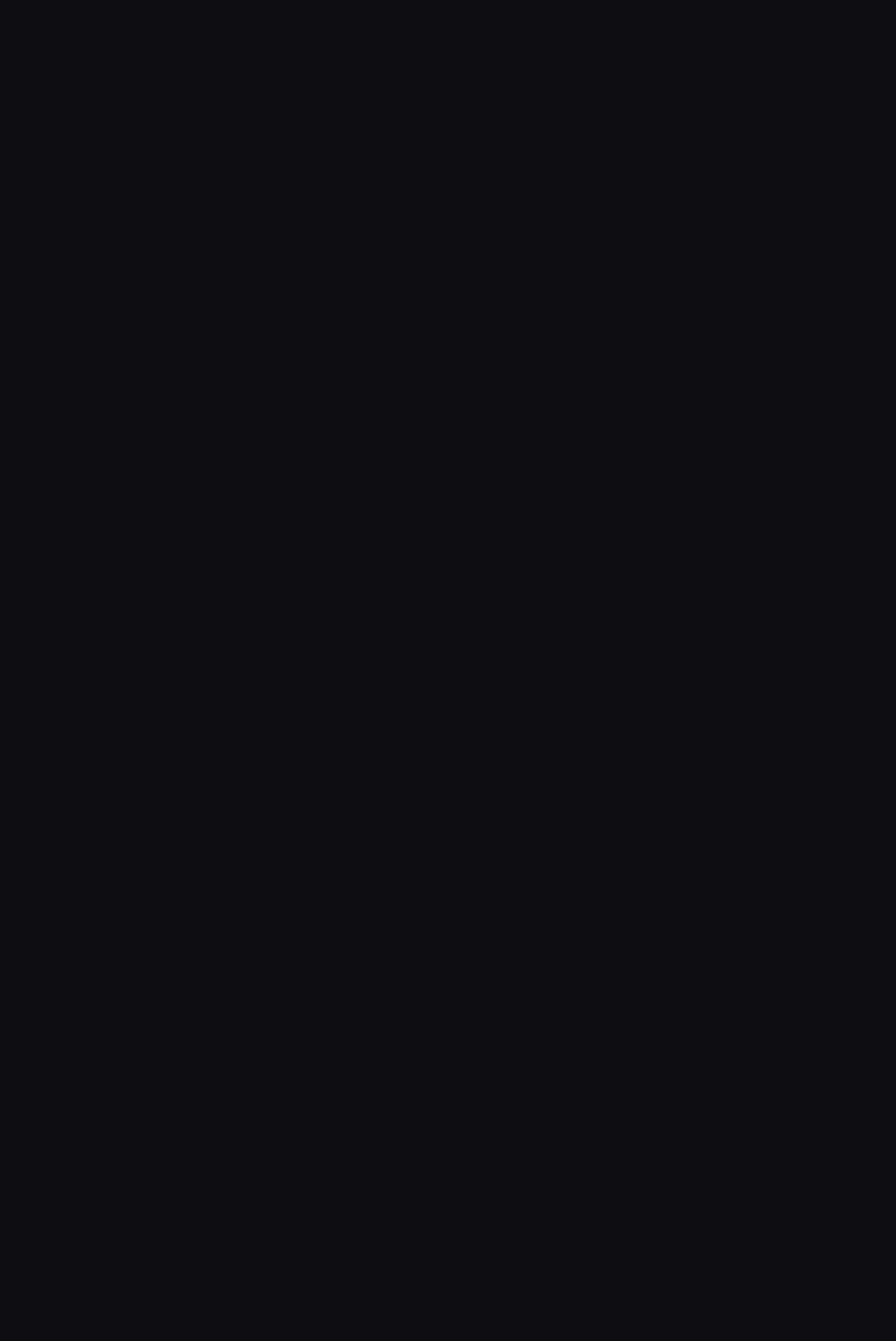
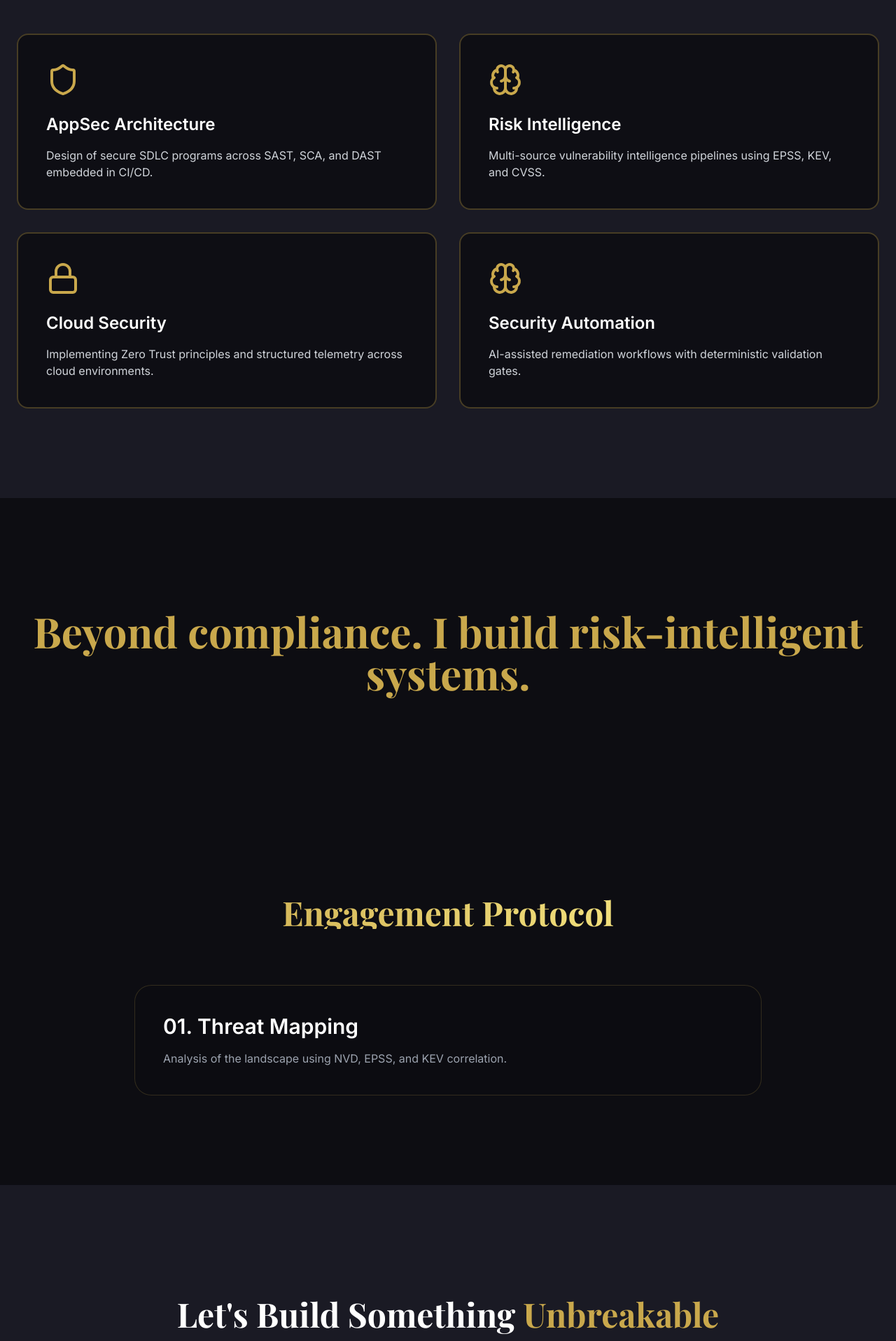
Before and after one commit to quadriconsulting/jq, a React (Vite) app: page / in a window 1280 px wide. Shown: the part 880-2797 px from the top of the page at 70% size. Before the commit the page ends 800 px from the top, so only its background shows below. Built offline with nearby package versions, Linux system fonts and the light colour scheme.

Commit message:
Update App.tsx

```diff
--- a/src/App.tsx
+++ b/src/App.tsx
@@ -79,7 +79,61 @@ const Hero = () => {
   )
 }
 
-// ... [Features, Philosophy, Protocol, CTA, Footer go here - keeping them as per your original code] ...
+const Features = () => {
+  const features = [
+    { icon: <Shield className="w-12 h-12" />, title: "AppSec Architecture", description: "Design of secure SDLC programs across SAST, SCA, and DAST embedded in CI/CD." },
+    { icon: <Brain className="w-12 h-12" />, title: "Risk Intelligence", description: "Multi-source vulnerability intelligence pipelines using EPSS, KEV, and CVSS." },
+    { icon: <Lock className="w-12 h-12" />, title: "Cloud Security", description: "Implementing Zero Trust principles and structured telemetry across cloud environments." },
+    { icon: <Brain className="w-12 h-12" />, title: "Security Automation", description: "AI-assisted remediation workflows with deterministic validation gates." }
+  ]
+  return (
+    <section id="services" className="py-32 px-6 bg-obsidianLight">
+      <div className="max-w-7xl mx-auto grid grid-cols-1 md:grid-cols-2 gap-8">
+        {features.map((f, i) => (
+          <div key={i} className="glass p-10 rounded-2xl border-2 border-champagne/30">
+            <div className="text-champagne mb-6">{f.icon}</div>
+            <h3 className="text-2xl font-semibold mb-4 text-white">{f.title}</h3>
+            <p className="text-gray-300">{f.description}</p>
+          </div>
+        ))}
+      </div>
+    </section>
+  )
+}
+
+const Philosophy = () => (
+  <section id="philosophy" className="py-40 px-6 text-center bg-obsidian">
+    <h2 className="text-4xl md:text-6xl font-serif font-bold text-champagne">Beyond compliance. I build risk-intelligent systems.</h2>
+  </section>
+)
+
+const Protocol = () => (
+  <section className="py-32 px-6 bg-obsidian">
+    <div className="max-w-4xl mx-auto space-y-20">
+      <h2 className="text-5xl font-serif font-bold text-center text-gradient">Engagement Protocol</h2>
+      <div className="glass p-10 rounded-3xl border border-champagne/20">
+        <h3 className="text-3xl font-semibold mb-4">01. Threat Mapping</h3>
+        <p className="text-gray-400">Analysis of the landscape using NVD, EPSS, and KEV correlation.</p>
+      </div>
+    </div>
+  </section>
+)
+
+const CTA = () => (
+  <section id="contact" className="py-40 px-6 bg-obsidianLight text-center">
+    <h2 className="text-5xl font-serif font-bold mb-8">Let's Build Something <span className="text-champagne">Unbreakable</span></h2>
+    <a href="mailto:jeremy@quadri.fit" className="inline-flex items-center gap-3 bg-champagne text-obsidian px-12 py-6 rounded-full font-semibold">
+      <Mail className="w-5 h-5" /> jeremy@quadri.fit
+    </a>
+  </section>
+)
+
+const Footer = () => (
+  <footer className="bg-obsidian py-16 px-6 text-center border-t border-gray-800">
+    <p className="text-gray-500">© 2026 Jeremy Quadri. All rights reserved.</p>
+  </footer>
+)
+
 const AIConcierge = () => {
   const [isOpen, setIsOpen] = useState(false);
   const [messages, setMessages] = useState<Array<{role: 'user' | 'assistant', content: string}>>([]);
@@ -89,12 +143,17 @@ const AIConcierge = () => {
   const panelRef = useRef<HTMLDivElement>(null);
   const scrollRef = useRef<HTMLDivElement>(null);
 
-  // Updated Scroll Logic for React 19
+  const suggestedQuestions = [
+    "How do you integrate NVD/EPSS/KEV into risk scoring?",
+    "What AI techniques do you use for security automation?",
+    "How do you approach Zero Trust architecture?",
+    "What's your experience with SAST/DAST integration?"
+  ];
+
   useEffect(() => {
     if (scrollRef.current) {
-      const scrollContainer = scrollRef.current;
-      scrollContainer.scrollTo({
-        top: scrollContainer.scrollHeight,
+      scrollRef.current.scrollTo({
+        top: scrollRef.current.scrollHeight,
         behavior: 'smooth'
       });
     }
@@ -102,11 +161,9 @@ const AIConcierge = () => {
 
   const sendMessage = async (text: string) => {
     if (!text.trim()) return;
-    const userMsg = { role: 'user' as const, content: text };
-    setMessages(prev => [...prev, userMsg]);
+    setMessages(prev => [...prev, { role: 'user', content: text }]);
     setInput('');
     setLoading(true);
-
     try {
       const res = await fetch('/api/chat', {
         method: 'POST',
@@ -116,7 +173,7 @@ const AIConcierge = () => {
       const data = await res.json();
       setMessages(prev => [...prev, { role: 'assistant', content: data.reply }]);
     } catch (e) {
-      setMessages(prev => [...prev, { role: 'assistant', content: "Error: Could not reach agent." }]);
+      setMessages(prev => [...prev, { role: 'assistant', content: "Assistant offline. Please email jeremy@quadri.fit" }]);
     } finally {
       setLoading(false);
     }
@@ -138,15 +195,25 @@ const AIConcierge = () => {
           </div>
 
           <div ref={scrollRef} className="flex-1 overflow-y-auto p-4 space-y-4 custom-scrollbar">
+            {messages.length === 0 && (
+              <div className="space-y-3">
+                <p className="text-sm text-gray-400">Suggested questions:</p>
+                {suggestedQuestions.map((q, i) => (
+                  <button key={i} onClick={() => sendMessage(q)} className="w-full text-left text-sm p-3 rounded-xl border border-white/10 hover:border-champagne/50 hover:bg-champagne/5 transition-all">
+                    {q}
+                  </button>
+                ))}
+              </div>
+            )}
             {messages.map((msg, idx) => {
               const isLast = idx === messages.length - 1 && msg.role === 'assistant';
               return (
-                <div key={idx} className={`p-3 rounded-xl max-w-[90%] ${msg.role === 'user' ? 'bg-champagne text-obsidian ml-auto' : 'bg-white/10 mr-auto'}`}>
+                <div key={idx} className={`p-3 rounded-xl max-w-[90%] ${msg.role === 'user' ? 'bg-champagne text-obsidian ml-auto rounded-tr-none' : 'bg-white/10 mr-auto rounded-tl-none'}`}>
                   {isLast ? <TypewriterMessage text={msg.content} containerRef={scrollRef} /> : <p className="text-sm whitespace-pre-wrap">{msg.content}</p>}
                 </div>
               );
             })}
-            {loading && <div className="text-xs text-champagne/50 animate-pulse">Thinking...</div>}
+            {loading && <div className="text-xs text-champagne/50 animate-pulse">Analyzing security documentation...</div>}
           </div>
 
           <div className="p-4 bg-white/5 border-t border-champagne/20 flex gap-2">
@@ -155,11 +222,9 @@ const AIConcierge = () => {
               value={input}
               onChange={(e) => setInput(e.target.value)}
               onKeyDown={(e) => e.key === 'Enter' && sendMessage(input)}
-              placeholder="Ask me anything..."
+              placeholder="Ask a question..."
             />
-            <button onClick={() => sendMessage(input)} className="bg-champagne text-obsidian rounded-full p-2">
-              <Send className="w-4 h-4" />
-            </button>
+            <button onClick={() => sendMessage(input)} className="bg-champagne text-obsidian rounded-full p-2"><Send className="w-4 h-4" /></button>
           </div>
         </div>
       )}
@@ -171,7 +236,11 @@ const App = () => (
   <div className="relative">
     <Navbar />
     <Hero />
-    {/* Add Features, Philosophy etc components here */}
+    <Features />
+    <Philosophy />
+    <Protocol />
+    <CTA />
+    <Footer />
     <AIConcierge />
   </div>
 )
```
